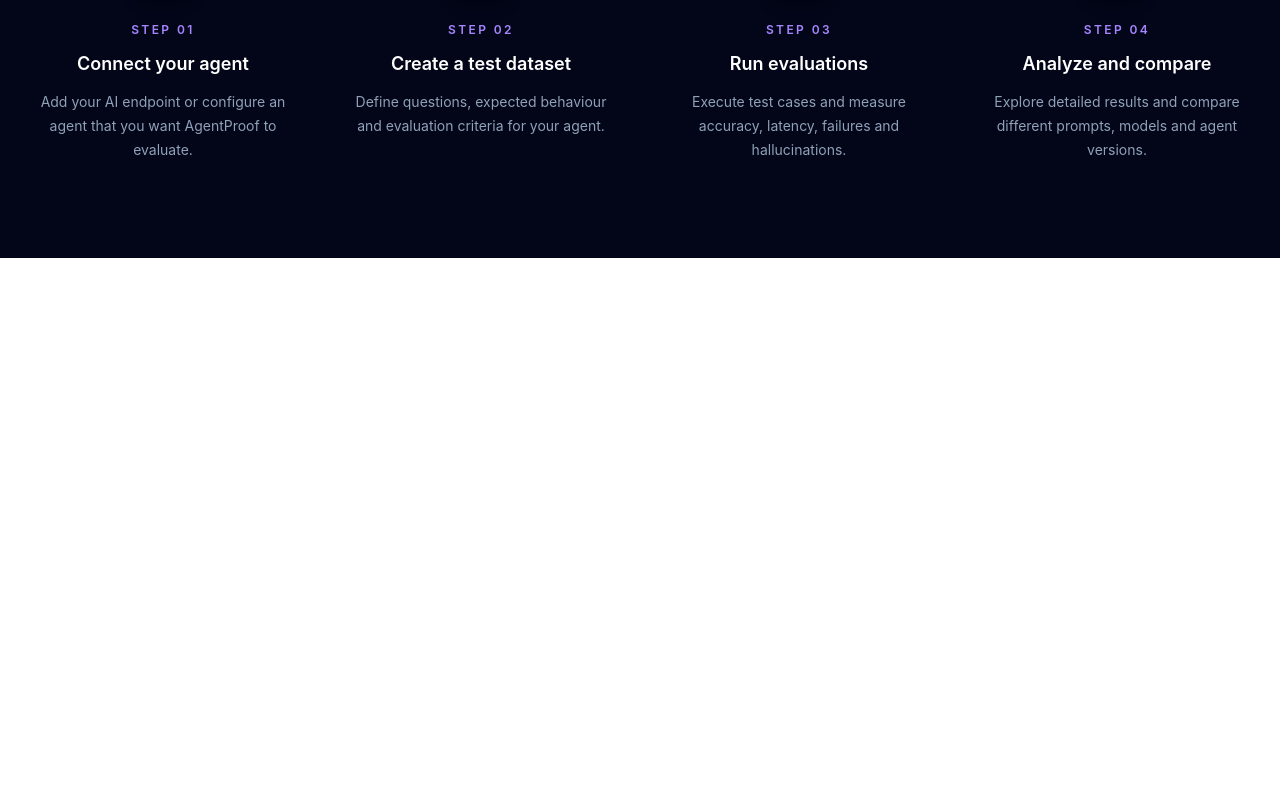
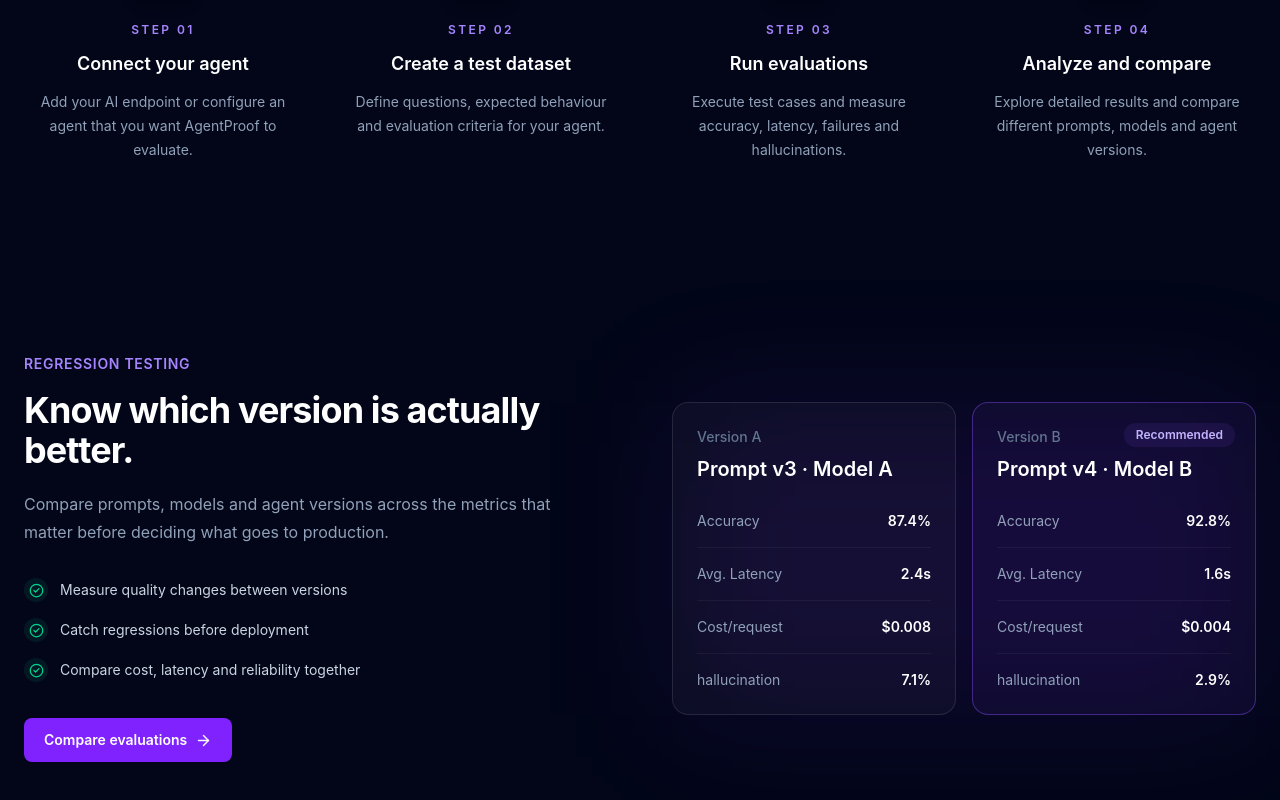
Before and after one commit to SaKshDEV/agentproof-ai, a React (Vite) app in the folder client/: page / in a window 1280 px wide. Shown: the part 2261-3061 px from the top of the page. Before the commit the page ends 2519 px from the top, so only its background shows below. Built offline with nearby package versions, Linux system fonts and the light colour scheme.

Commit message:
version comparison section added

```diff
--- /dev/null
+++ b/client/src/components/VersionComparison.jsx
@@ -0,0 +1,109 @@
+import {
+  ArrowRight,
+  CheckCircle2,
+} from "lucide-react";
+
+import ComparisonCard from "./ComparisonCard";
+
+function VersionComparison() {
+  return (
+    <section
+      id="evaluations"
+      className="relative bg-slate-950 px-6 py-24"
+    >
+
+      <div className="mx-auto max-w-7xl">
+
+        <div className="grid items-center gap-16 lg:grid-cols-2">
+
+
+          <div>
+
+            <p className="text-sm font-semibold uppercase tracking-wider text-violet-400">
+              Regression testing
+            </p>
+
+            <h2 className="mt-4 max-w-xl text-3xl font-bold tracking-tight text-white sm:text-4xl">
+              Know which version is actually better.
+            </h2>
+
+            <p className="mt-5 max-w-xl text-base leading-7 text-slate-400">
+              Compare prompts, models and agent versions across the metrics
+              that matter before deciding what goes to production.
+            </p>
+
+            <div className="mt-8 space-y-4">
+
+              <Benefit text="Measure quality changes between versions" />
+
+              <Benefit text="Catch regressions before deployment" />
+
+              <Benefit text="Compare cost, latency and reliability together" />
+
+            </div>
+
+            <button className="group mt-9 flex items-center gap-2 rounded-lg bg-violet-600 px-5 py-3 text-sm font-semibold text-white transition hover:bg-violet-500">
+              Compare evaluations
+
+              <ArrowRight
+                size={17}
+                className="transition group-hover:translate-x-1"
+              />
+            </button>
+
+          </div>
+
+          <div className="relative">
+
+            <div className="absolute inset-0 bg-violet-600/10 blur-3xl" />
+
+            <div className="relative grid gap-4 sm:grid-cols-2">
+
+              <ComparisonCard
+                version="Version A"
+                model="Prompt v3 · Model A"
+                accuracy="87.4%"
+                latency="2.4s"
+                cost="$0.008"
+                hallucination="7.1%"
+              />
+
+              <ComparisonCard
+                version="Version B"
+                model="Prompt v4 · Model B"
+                accuracy="92.8%"
+                latency="1.6s"
+                cost="$0.004"
+                hallucination="2.9%"
+                recommended={true}
+              />
+
+            </div>
+
+          </div>
+
+        </div>
+
+      </div>
+
+    </section>
+  );
+}
+
+function Benefit({ text }) {
+  return (
+    <div className="flex items-center gap-3">
+
+      <div className="flex h-6 w-6 items-center justify-center rounded-full bg-emerald-500/10 text-emerald-400">
+        <CheckCircle2 size={15} />
+      </div>
+
+      <span className="text-sm text-slate-300">
+        {text}
+      </span>
+
+    </div>
+  );
+}
+
+export default VersionComparison;
--- a/client/src/pages/LandingPage.jsx
+++ b/client/src/pages/LandingPage.jsx
@@ -3,6 +3,7 @@
 import DashboardPreview from "../components/DashboardPreview";
 import Features from "../components/Features";
 import HowItWorks from "../components/HowItWorks";
+import VersionComparison from "../components/VersionComparison";
 
 
 
@@ -15,6 +16,7 @@
             <DashboardPreview />
             <Features />
             <HowItWorks />
+            <VersionComparison />
         </div>
     )
 }
```
